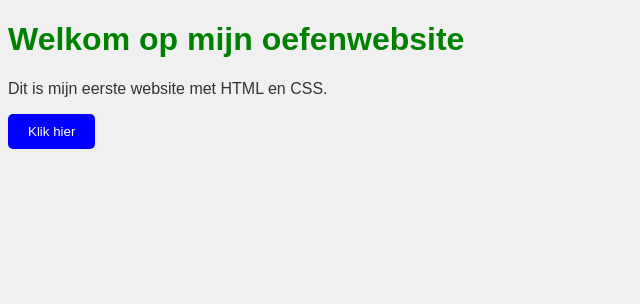
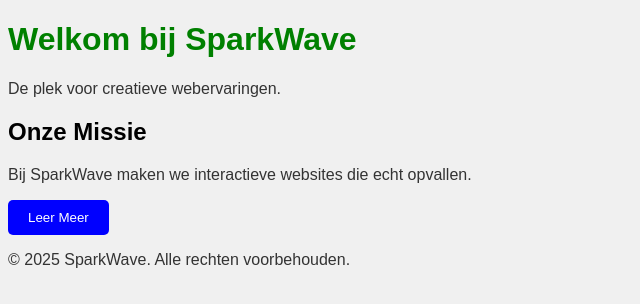
Before and after one commit to abdurahmaan076/Leren-met-ChatGPT, a plain HTML site: page index.html in a window 1280 px wide. Shown: the whole page, without its empty margins (0-640 px from the left). Drawn offline with Linux system fonts and the light colour scheme.

Commit message:
Update index.html

```diff
--- a/index.html
+++ b/index.html
@@ -1,11 +1,29 @@
 <!DOCTYPE html>
 <html lang="nl">
   <head>
+    <meta charset="UTF-8">
+    <title>SparkWave</title>
     <link rel="stylesheet" href="style.css">
   </head>
   <body>
-    <h1>Welkom op mijn oefenwebsite</h1>
-    <p>Dit is mijn eerste website met HTML en CSS.</p>
-    <button>Klik hier</button>
+    <header>
+      <h1>Welkom bij SparkWave</h1>
+      <p>De plek voor creatieve webervaringen.</p>
+    </header>
+
+    <main>
+      <section id="intro">
+        <h2>Onze Missie</h2>
+        <p>Bij SparkWave maken we interactieve websites die echt opvallen.</p>
+        <button id="leerMeerKnop">Leer Meer</button>
+        <p id="bericht"></p>
+      </section>
+    </main>
+
+    <footer>
+      <p>&copy; 2025 SparkWave. Alle rechten voorbehouden.</p>
+    </footer>
+
+    <script src="script.js"></script>
   </body>
 </html>
```
